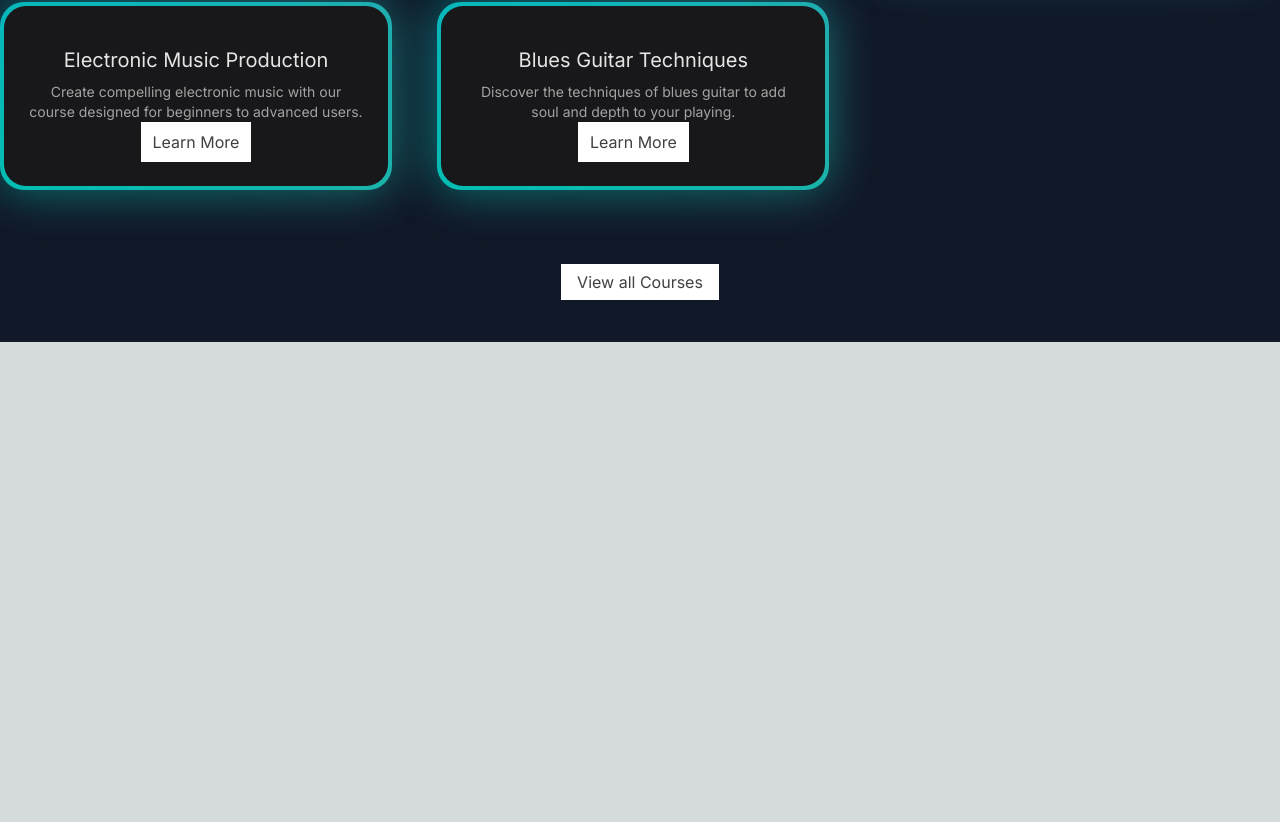
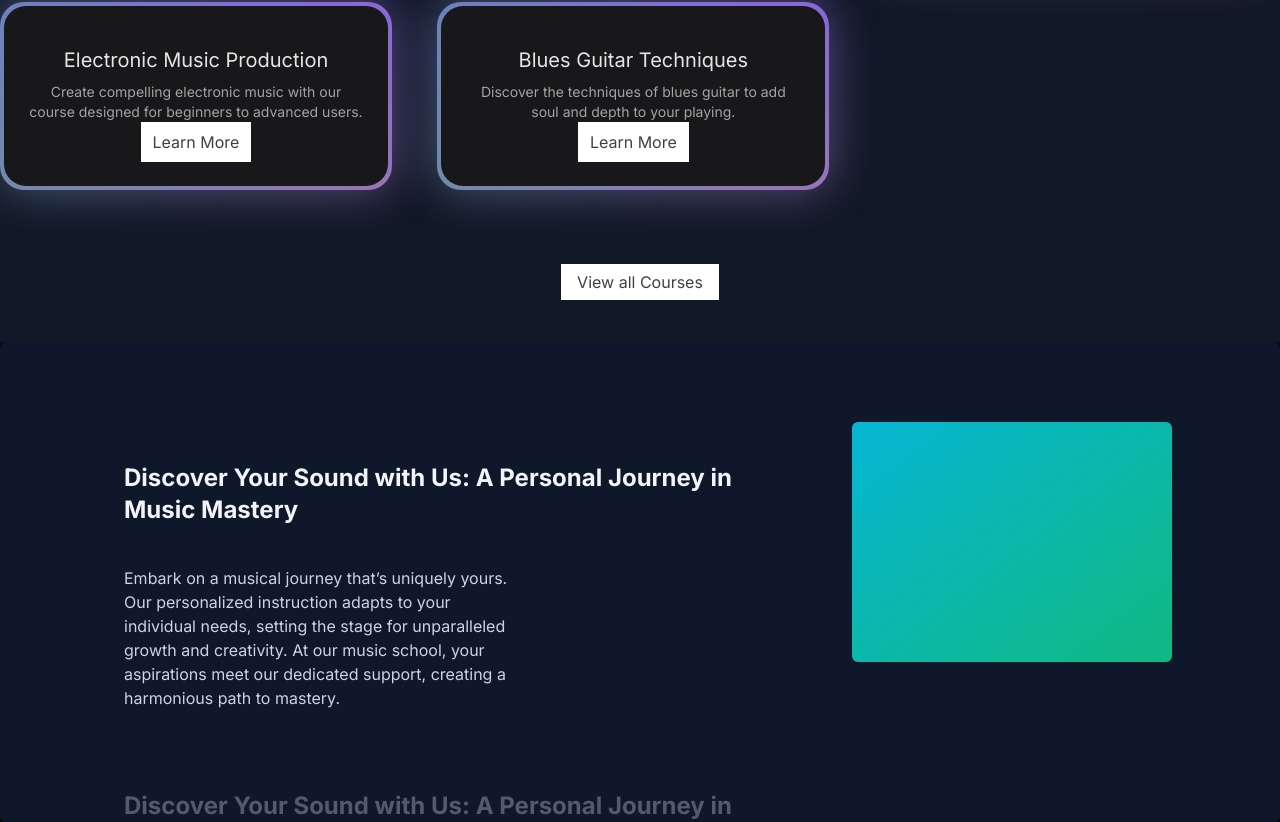
Before and after one commit to Pranay50x/MusicProject, a Next.js app in the folder musicnextjs/: page / in a window 1280 px wide. Shown: the part 1038-1860 px from the top of the page. Before the commit the page ends 1380 px from the top, so only its background shows below. Built offline with nearby package versions, Linux system fonts and the light colour scheme.

Commit message:
added final sticky scroll

```diff
--- a/musicnextjs/src/app/page.tsx
+++ b/musicnextjs/src/app/page.tsx
@@ -2,6 +2,7 @@
 
 import FeaturedSection from "@/components/FeaturedSection";
 import HeroSection from "@/components/HeroSection";
+import WhyChooseUs from "@/components/WhyChooseUs";
 
 export default function Home() {
   return (
@@ -10,6 +11,7 @@
 
     <HeroSection/>
     <FeaturedSection/>
+    <WhyChooseUs />
     </main>
   );
 }
--- /dev/null
+++ b/musicnextjs/src/components/WhyChooseUs.tsx
@@ -0,0 +1,48 @@
+"use client";
+import { StickyScroll } from "./ui/sticky-scroll-reveal";
+import Image from "next/image";
+import React from 'react'
+
+const musicSchoolContent = [
+    {
+      title: 'Discover Your Sound with Us: A Personal Journey in Music Mastery',
+      description:
+        'Embark on a musical journey that’s uniquely yours. Our personalized instruction adapts to your individual needs, setting the stage for unparalleled growth and creativity. At our music school, your aspirations meet our dedicated support, creating a harmonious path to mastery.',
+    },
+    {
+      title: 'Discover Your Sound with Us: A Personal Journey in Music Mastery',
+      description:
+        'Embark on a musical journey that’s uniquely yours. Our personalized instruction adapts to your individual needs, setting the stage for unparalleled growth and creativity. At our music school, your aspirations meet our dedicated support, creating a harmonious path to mastery.',
+    },
+    {
+      title: 'Discover Your Sound with Us: A Personal Journey in Music Mastery',
+      description:
+        'Embark on a musical journey that’s uniquely yours. Our personalized instruction adapts to your individual needs, setting the stage for unparalleled growth and creativity. At our music school, your aspirations meet our dedicated support, creating a harmonious path to mastery.',
+    },
+    {
+      title: 'Live Feedback & Engagement',
+      description:
+        'Immerse yourself in an interactive learning experience where feedback is immediate, just like real-time changes in a collaborative project. This approach enhances your understanding and mastery of music concepts and performance techniques.',
+    },
+    {
+      title: 'Cutting-Edge Curriculum',
+      description:
+        'Our curriculum is continuously updated to include the latest music education trends and technologies, ensuring you’re always learning with the most current and effective methods. Say goodbye to outdated materials and welcome an education that evolves with the industry.',
+    },
+    {
+      title: 'Limitless Learning Opportunities',
+      description:
+        'With our expansive resource library and dynamic course offerings, you’ll never find yourself without something new to explore. Our platform provides continuous opportunities for growth, ensuring your musical skills are always advancing.',
+    },
+  ];
+
+function WhyChooseUs() {
+  return (
+    <div>
+        <StickyScroll content={musicSchoolContent}>
+            </StickyScroll>
+    </div>
+  )
+}
+
+export default WhyChooseUs
```
Also changed, not shown: musicnextjs/src/components/ui/sticky-scroll-reveal.tsx (renamed from musicnextjs/src/components/ui/sticky0-scroll-reveal.tsx).
